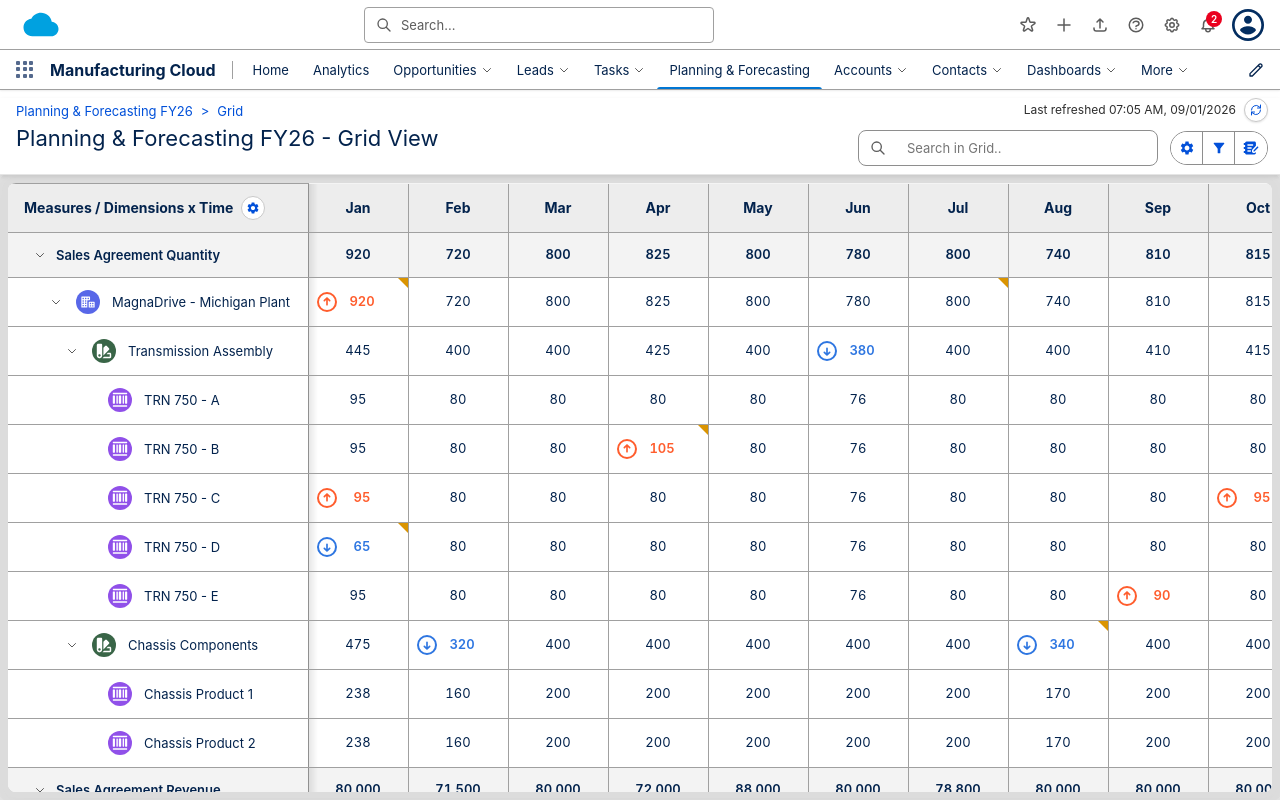
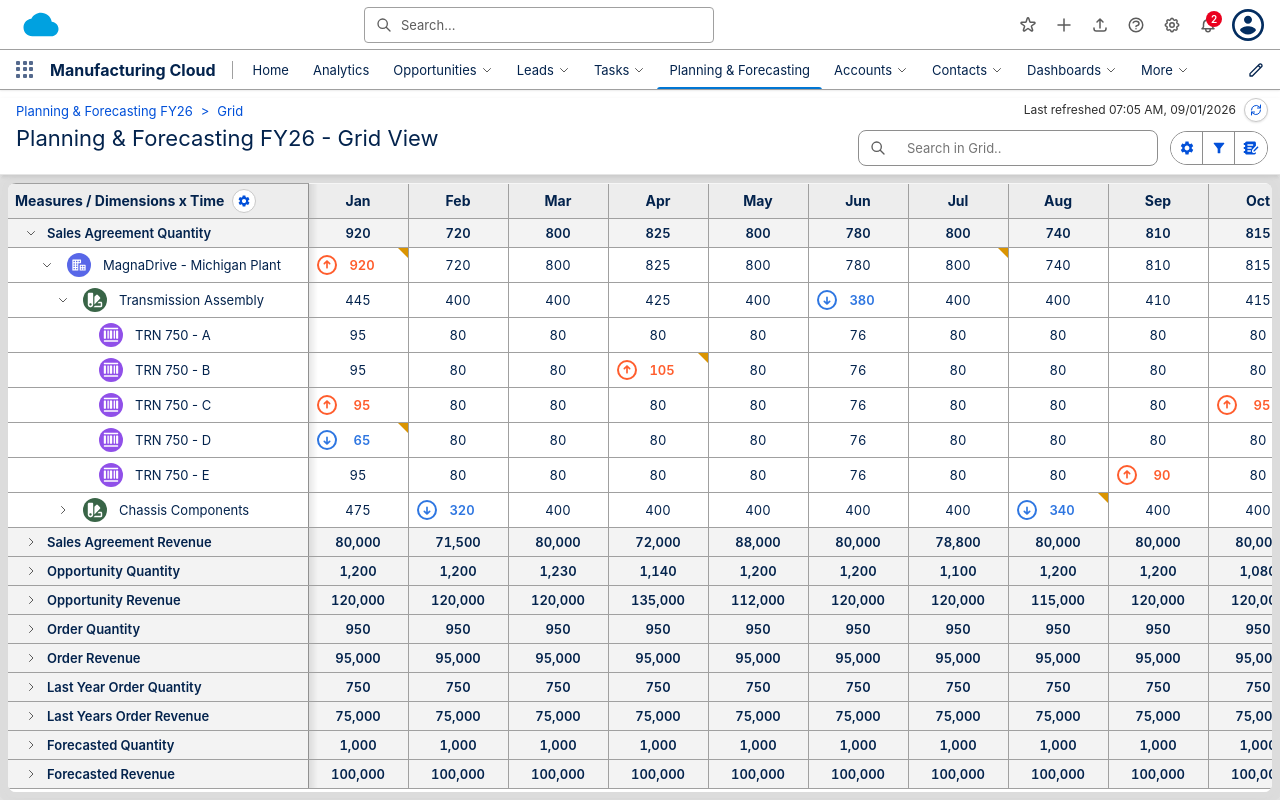
Before and after one commit to lakshmitv-netizen/Forecasting-grid, a React (Vite) app: page / in a window 1280 px wide. Built offline with nearby package versions, Linux system fonts and the light colour scheme.

Commit message:
Reduce cell heights by 25%, set default expanded rows, and vertically center align values and delta badges

```diff
--- a/src/components/GridRow.tsx
+++ b/src/components/GridRow.tsx
@@ -1144,7 +1144,7 @@
                 <div style={{ width: '18px', height: '18px' }}></div>
               )}
             </div>
-            <div className="cell-value-left-section" style={{ display: 'flex', alignItems: 'center', gap: '4px' }}>
+            <div className="cell-value-left-section">
               {deltaPercent !== null && Math.abs(deltaPercent) > 0.001 && (
                 <div className="cell-delta-badge" style={{ color: deltaColor }}>
                   {deltaPercent > 0 ? '+' : ''} {deltaPercent.toFixed(2)}%
@@ -1281,7 +1281,7 @@
                 <div style={{ width: '18px', height: '18px' }}></div>
               )}
             </div>
-            <div className="cell-value-left-section" style={{ display: 'flex', alignItems: 'center', gap: '4px' }}>
+            <div className="cell-value-left-section">
               {deltaPercent !== null && Math.abs(deltaPercent) > 0.001 && (
                 <div className="cell-delta-badge" style={{ color: deltaColor }}>
                   {deltaPercent > 0 ? '+' : ''} {deltaPercent.toFixed(2)}%
--- a/src/components/HierarchicalGrid.tsx
+++ b/src/components/HierarchicalGrid.tsx
@@ -453,27 +453,39 @@
     setGridData(calculatedData);
   }, [data, calculateMeasureValues]);
 
-  // Expand all rows by default
+  // Expand only Sales Agreement Quantity by default, keep Chassis Components closed
   useEffect(() => {
-    const allRowIds = new Set<string>();
-    const collectRowIds = (rows: GridRowType[]) => {
-      for (const row of rows) {
-        if (row.children && row.children.length > 0) {
-          allRowIds.add(row.id);
-          collectRowIds(row.children);
-        }
-      }
-    };
-
-    // Collect from all measures
-    for (const measure of gridData) {
-      if (measure.children && measure.children.length > 0) {
-        allRowIds.add(measure.id);
-        collectRowIds(measure.children);
-      }
-    }
-
-    setExpandedRows(allRowIds);
+    const expandedRowIds = new Set<string>();
+
+    // Find Sales Agreement Quantity measure
+    const salesAgreementQtyMeasure = gridData.find(measure => measure.id === 'measure-sa-qty');
+
+    if (salesAgreementQtyMeasure && salesAgreementQtyMeasure.children) {
+      // Expand the measure itself
+      expandedRowIds.add(salesAgreementQtyMeasure.id);
+
+      // Expand the account (MagnaDrive - Michigan Plant)
+      const account = salesAgreementQtyMeasure.children.find(row => row.type === 'account');
+      if (account && account.children) {
+        expandedRowIds.add(account.id);
+
+        // Expand only Transmission Assembly, keep Chassis Components closed
+        for (const category of account.children) {
+          if (category.name === 'Transmission Assembly') {
+            expandedRowIds.add(category.id);
+            // Also expand Transmission Assembly's children (products)
+            if (category.children) {
+              for (const product of category.children) {
+                expandedRowIds.add(product.id);
+              }
+            }
+          }
+          // Chassis Components is not added, so it stays closed
+        }
+      }
+    }
+
+    setExpandedRows(expandedRowIds);
   }, [gridData]);
 
   const toggleExpand = (id: string) => {
--- a/src/styles/components/Grid.css
+++ b/src/styles/components/Grid.css
@@ -408,7 +408,7 @@
 }
 
 .grid-header th {
-  padding: var(--spacing-3) var(--spacing-4);
+  padding: 5px 7px; /* Reduced by 25% from 7px 9px */
   text-align: left;
   font-family: var(--font-family-base) !important;
   font-weight: 700 !important;
@@ -573,14 +573,14 @@
 }
 
 .grid-cell {
-  padding: var(--spacing-3) var(--spacing-4);
+  padding: 5px 7px; /* Reduced by 25% from 7px 9px */
   border-right: 1px solid #A0A0A0 !important;
   border-top: 1px solid #A0A0A0 !important;
   border-bottom: 1px solid #A0A0A0 !important;
   border-width: 1px 1px 1px 0 !important;
   vertical-align: middle;
   background-color: inherit !important;
-  min-height: 43px; /* Match Figma: 43px minimum height */
+  min-height: 18px; /* Reduced by 25% from 24px */
 }
 
 .grid-cell:first-child {
@@ -786,9 +786,11 @@
   font-variant-numeric: tabular-nums;
   cursor: pointer !important;
   user-select: none;
-  display: block;
+  display: flex;
+  align-items: center;
+  justify-content: center;
   width: 100%;
-  min-height: 20px;
+  min-height: 18px;
 }
 
 .cell-value-readonly {
@@ -835,7 +837,7 @@
   position: relative;
   /* Don't use display: flex on td - keep it as table-cell */
   vertical-align: middle;
-  height: 43px; /* Match Figma: 43px cell height */
+  height: 18px; /* Reduced by 25% from 24px */
 }
 
 .cell-value-wrapper-edited-container {
@@ -844,7 +846,7 @@
   justify-content: center;
   width: 100%;
   height: 100%;
-  min-height: 42px; /* Match Figma: 42px container height */
+  min-height: 18px; /* Reduced by 25% from 24px */
   padding: 0;
   gap: 0;
   position: absolute;
@@ -875,7 +877,7 @@
   justify-content: center;
   width: 100%;
   height: 100%;
-  min-height: 42px; /* Match Figma: 42px container height */
+  min-height: 18px; /* Reduced by 25% from 42px */
   padding: 0;
   gap: 0;
   position: absolute;
@@ -890,7 +892,13 @@
 .cell-value-impacted {
   color: #2e2e2e !important; /* Dark gray for impacted cell value */
   font-weight: 590 !important; /* Semibold */
-  line-height: 18px;
+  line-height: 1; /* Tight line height */
+  display: flex;
+  align-items: center;
+  justify-content: center;
+  margin: 0;
+  margin-top: -2px; /* Negative margin to bring closer to delta badge */
+  padding: 0;
 }
 
 .cell-value-left-icon {
@@ -925,10 +933,10 @@
   flex-direction: column;
   align-items: center;
   justify-content: center;
-  gap: 0px; /* No gap between delta and value */
+  gap: 0px; /* No gap - margin will handle spacing */
   width: 100%;
-  height: 42px; /* Match Figma: 42px height */
-  padding: 3px 22px; /* Top/bottom: 3px, right: 22px */
+  height: 18px; /* Reduced by 25% from 42px */
+  padding: 0 22px; /* No vertical padding, right: 22px */
   padding-left: 30px; /* Icon is 20px wide at left:8px, so ends at 28px. Add 2px gap = 30px */
   position: relative;
   z-index: 0;
@@ -938,22 +946,31 @@
 .cell-delta-badge {
   display: inline-flex;
   align-items: center;
+  justify-content: center;
   background-color: transparent; /* Transparent background */
   /* Color will be set inline: orange for increments, blue for decrements */
   font-weight: 700 !important; /* Bold */
   font-family: var(--font-family-base) !important;
-  font-size: 13px !important;
-  line-height: 18px;
+  font-size: 11px !important; /* Reduced font size */
+  line-height: 1; /* Tight line height */
   padding: 0;
+  margin: 0;
   border-radius: 4px;
   white-space: nowrap;
-  height: 21px;
+  height: auto;
+  margin-bottom: -2px; /* Negative margin to bring closer to value */
 }
 
 .cell-value-edited {
   /* Color will be set inline: orange for increments, blue for decrements */
   font-weight: 590 !important; /* Semibold */
-  line-height: 18px;
+  line-height: 1; /* Tight line height */
+  display: flex;
+  align-items: center;
+  justify-content: center;
+  margin: 0;
+  margin-top: -2px; /* Negative margin to bring closer to delta badge */
+  padding: 0;
 }
 
 .cell-edit-icon {
@@ -982,7 +999,7 @@
   width: 100%;
   gap: 0;
   height: 100%;
-  min-height: 42px; /* Match Figma: 42px container height */
+  min-height: 18px; /* Reduced by 25% from 42px */
   padding: 0;
   position: absolute;
   top: 0;
```
